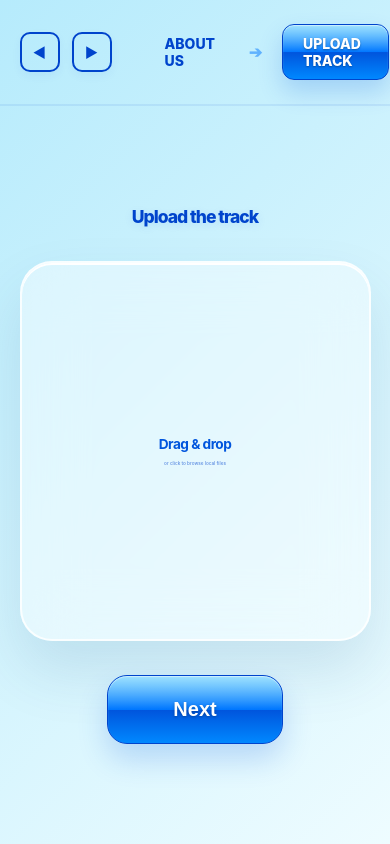
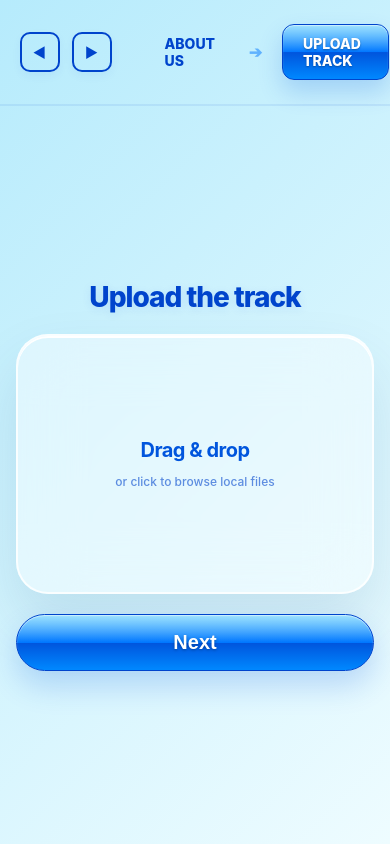
Before and after one commit to dm-dmytrenko/musicapp, a React (Create React App) app: page /upload in a window 390 px wide. Built offline with nearby package versions, Linux system fonts and the light colour scheme.

Commit message:
fix responsivness of upload page

```diff
--- a/src/pages/UploadTrack/UploadTrack.jsx
+++ b/src/pages/UploadTrack/UploadTrack.jsx
@@ -241,7 +241,7 @@ const UploadTrack = () => {
           {!showTrimmer && (
             <>
               <Box sx={{
-                fontSize: '3.5vw',
+                fontSize: { xs: '20px', sm: '26px', md: '32px' },
                 fontWeight: 700,
                 color: isUploading ? '#fff' : '#0055dd',
                 userSelect: 'none',
@@ -254,7 +254,13 @@ const UploadTrack = () => {
               </Box>
 
               {!isUploading && (
-                <Box sx={{ fontSize: '1.2vw', minFontSize: '12px', fontWeight: 500, color: 'rgba(0, 68, 204, 0.6)', userSelect: 'none', zIndex: 2 }}>
+                <Box sx={{
+                  fontSize: { xs: '12px', sm: '14px', md: '16px' },
+                  fontWeight: 500,
+                  color: 'rgba(0, 68, 204, 0.6)',
+                  userSelect: 'none',
+                  zIndex: 2
+                }}>
                   or click to browse local files
                 </Box>
               )}
@@ -325,8 +331,16 @@ const UploadTrack = () => {
                     '&::after': { right: '6px' }
                   }}
                 >
-                  <Box sx={{ color: '#0044cc', fontSize: '10px', fontWeight: 900, letterSpacing: '1px', textShadow: '0 1px 2px rgba(255,255,255,0.6)', userSelect: 'none', background: 'rgba(255,255,255,0.7)', padding: '2px 8px', borderRadius: '6px' }}>
-                    15s READY
+                  <Box sx={s.readyBadgeStyles}>
+                    15s
+                    <Box
+                      component="span"
+                      sx={{
+                        display: 'block'
+                      }}
+                    >
+                      READY
+                    </Box>
                   </Box>
                 </Box>
               </Box>
@@ -338,18 +352,15 @@ const UploadTrack = () => {
           )}
         </Box>
 
+        <Box sx={s.actionContainerWrapperStyles}>
           <ActionButton
             variant="workflow"
             disabled={isUploading}
             onClick={() => handleNavigation(startTime, showTrimmer ? startTime + 15 : audioDuration)}
-          sx={{
-            width: '50%',
-            padding: '22px',
-            fontSize: '20px',
-          }}
           >
             Next
           </ActionButton>
+        </Box>
       </Box>
     </Box>
   );
--- a/src/pages/UploadTrack/UploadTrack.styles.js
+++ b/src/pages/UploadTrack/UploadTrack.styles.js
@@ -17,51 +17,53 @@ export const oceanChopRight = keyframes`
 `;
 
 export const pageWrapperStyles = {
-  width: '100vw',
-  height: '100%',
+  width: '100%',
+  minWidth: '350px',
+  minHeight: '100vh',
   display: 'flex',
   alignItems: 'center',
   justifyContent: 'center',
-  padding: '0 5%',
+  padding: { xs: '16px', sm: '24px', md: '32px' },
   boxSizing: 'border-box',
   background: 'transparent',
-  overflow: 'hidden',
+  overflowX: 'hidden',
   fontFamily: 'typography.fontFamily'
 };
 
 export const mainStackContainerStyles = {
   width: '100%',
-  maxWidth: '1200px',
+  maxWidth: '1040px',
+  minWidth: '350px',
   display: 'flex',
   flexDirection: 'column',
   alignItems: 'center',
-  gap: '4vh',
+  gap: { xs: '20px', sm: '28px', md: '36px' },
   position: 'relative',
   zIndex: 3,
   boxSizing: 'border-box'
 };
 
 export const masterHeadingStyles = {
-  fontSize: '4.5vw',
-  minFontSize: '36px',
+  fontSize: { xs: '28px', sm: '36px', md: '44px', lg: '52px' },
   fontWeight: 800,
   color: 'primary.main',
   margin: 0,
   letterSpacing: '-1px',
+  textAlign: 'center',
   textShadow: '0 2px 10px rgba(0, 68, 204, 0.1)'
 };
 
 export const interactionDropzoneCardStyles = {
   width: '100%',
-  height: '45vh',
-  minHeight: '300px',
+  minHeight: { xs: '260px', sm: '300px', md: '340px' },
   borderRadius: '32px',
   ...sharedStyles.glassBlurStrong,
   display: 'flex',
   flexDirection: 'column',
   alignItems: 'center',
   justifyContent: 'center',
-  gap: '8px',
+  padding: { xs: '20px 16px', sm: '28px 24px', md: '36px 32px' },
+  gap: '12px',
   transition: 'all 0.25s cubic-bezier(0.4, 0, 0.2, 1)',
   boxSizing: 'border-box',
   position: 'relative',
@@ -85,11 +87,11 @@ export const sharedWaveOverlayStyles = {
 };
 
 export const trimmerCentralGridStyles = {
-  width: '90%',
+  width: '100%',
   display: 'flex',
   flexDirection: 'column',
   alignItems: 'center',
-  gap: '28px',
+  gap: { xs: '16px', sm: '22px', md: '28px' },
   zIndex: 2
 };
 
@@ -103,17 +105,17 @@ export const trimmerLayoutHeaderRowStyles = {
 export const trimmerBadgeTextStyles = {
   color: 'primary.main',
   fontWeight: 800,
-  fontSize: '16px',
+  fontSize: { xs: '12px', sm: '14px', md: '16px' },
   background: 'rgba(255,255,255,0.6)',
   backdropFilter: 'blur(10px)',
-  padding: '6px 14px',
+  padding: { xs: '4px 10px', sm: '6px 14px' },
   borderRadius: '14px',
   border: '1px solid rgba(255,255,255,0.8)'
 };
 
 export const audioPlaybackActionButtonStyles = {
-  width: '58px',
-  height: '58px',
+  width: { xs: '46px', sm: '52px', md: '58px' },
+  height: { xs: '46px', sm: '52px', md: '58px' },
   borderRadius: '50%',
   background: gradients.playButton,
   display: 'flex',
@@ -128,7 +130,7 @@ export const audioPlaybackActionButtonStyles = {
 
 export const interactiveTimelineTrackStyles = {
   width: '100%',
-  height: '85px',
+  height: { xs: '65px', sm: '75px', md: '85px' },
   background: 'rgba(0, 68, 204, 0.05)',
   borderRadius: '20px',
   position: 'relative',
@@ -139,14 +141,53 @@ export const interactiveTimelineTrackStyles = {
   padding: '0 12px',
   boxSizing: 'border-box',
   border: '1px solid rgba(0, 68, 204, 0.08)',
-  backdropFilter: 'blur(4px)'
+  backdropFilter: 'blur(4px)',
+  containerType: 'inline-size'
+};
+
+export const readyBadgeStyles = {
+  color: '#0044cc',
+  fontWeight: 900,
+  letterSpacing: '1px',
+  textShadow: '0 1px 2px rgba(255,255,255,0.6)',
+  userSelect: 'none',
+  background: 'rgba(255,255,255,0.7)',
+  borderRadius: '6px',
+  fontSize: '10px',
+  padding: '2px 8px',
+  lineHeight: 1.1,
+  textAlign: 'center',
+  whiteSpace: 'nowrap',
+  display: 'none',
+  '@media (min-width: 850px)': {
+    display: 'block'
+  },
+  '@media (min-width: 850px) and (max-width: 1100px)': {
+    fontSize: '7px',
+    padding: '2px 3px',
+    letterSpacing: '0.5px'
+  }
 };
 
 export const genericFooterCaptionTextStyles = {
-  fontSize: '12px',
+  fontSize: { xs: '11px', sm: '12px', md: '13px' },
   fontWeight: 600,
   color: 'rgba(0, 68, 204, 0.5)',
   letterSpacing: '0.2px',
+  textAlign: 'center',
   ...sharedStyles.userSelectNone,
   cursor: 'default'
 };
+
+export const actionContainerWrapperStyles = {
+  width: '100%',
+  display: 'flex',
+  justifyContent: 'center',
+  '& button': {
+    padding: { xs: '16px 40px', sm: '20px 80px', md: '24px 140px' },
+    fontSize: { xs: '20px', sm: '24px', md: '28px' },
+    borderRadius: '40px',
+    width: '100%',
+    maxWidth: '520px'
+  }
+};
```
Lines whose indentation alone changed are shown as unchanged.
